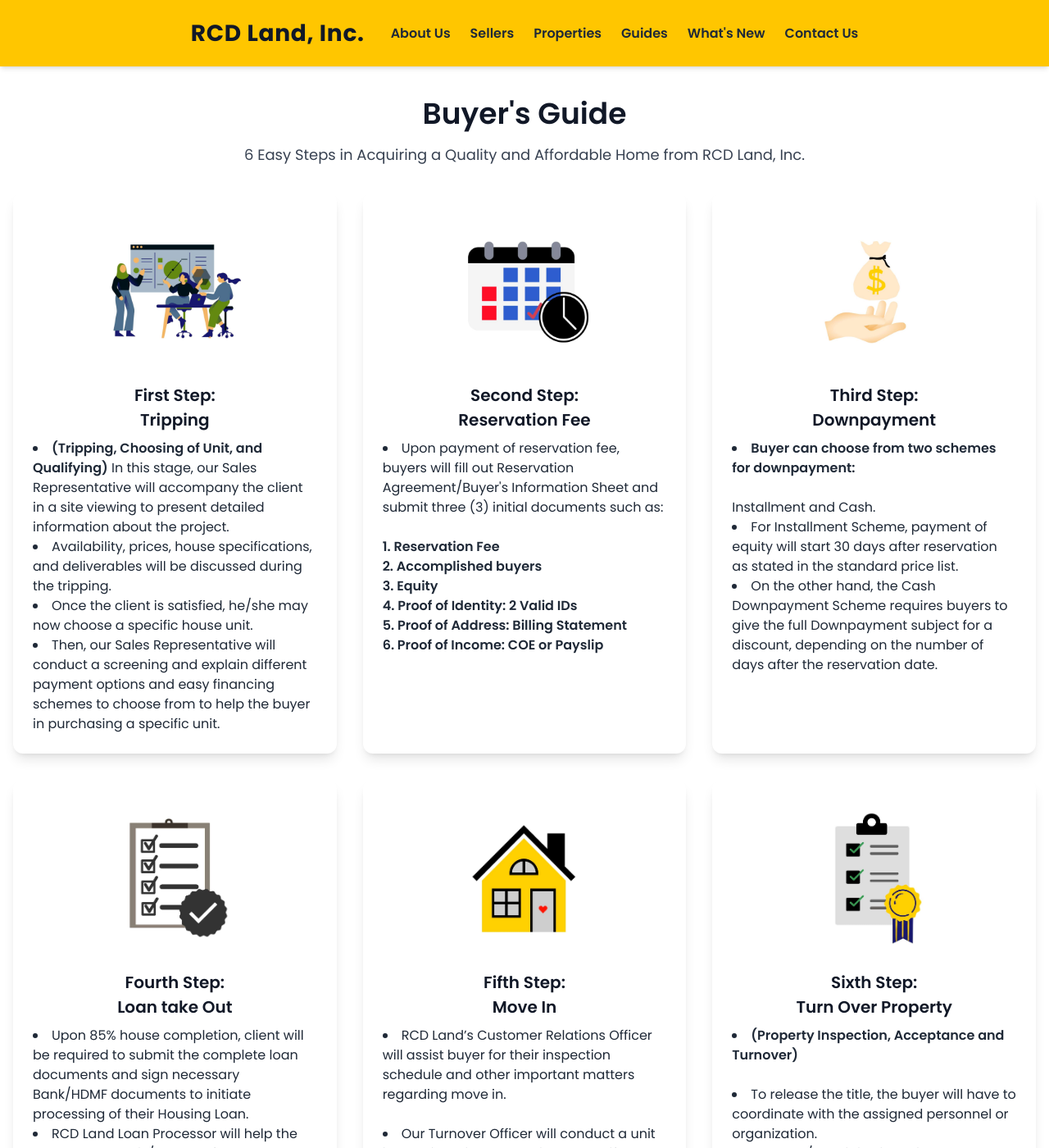
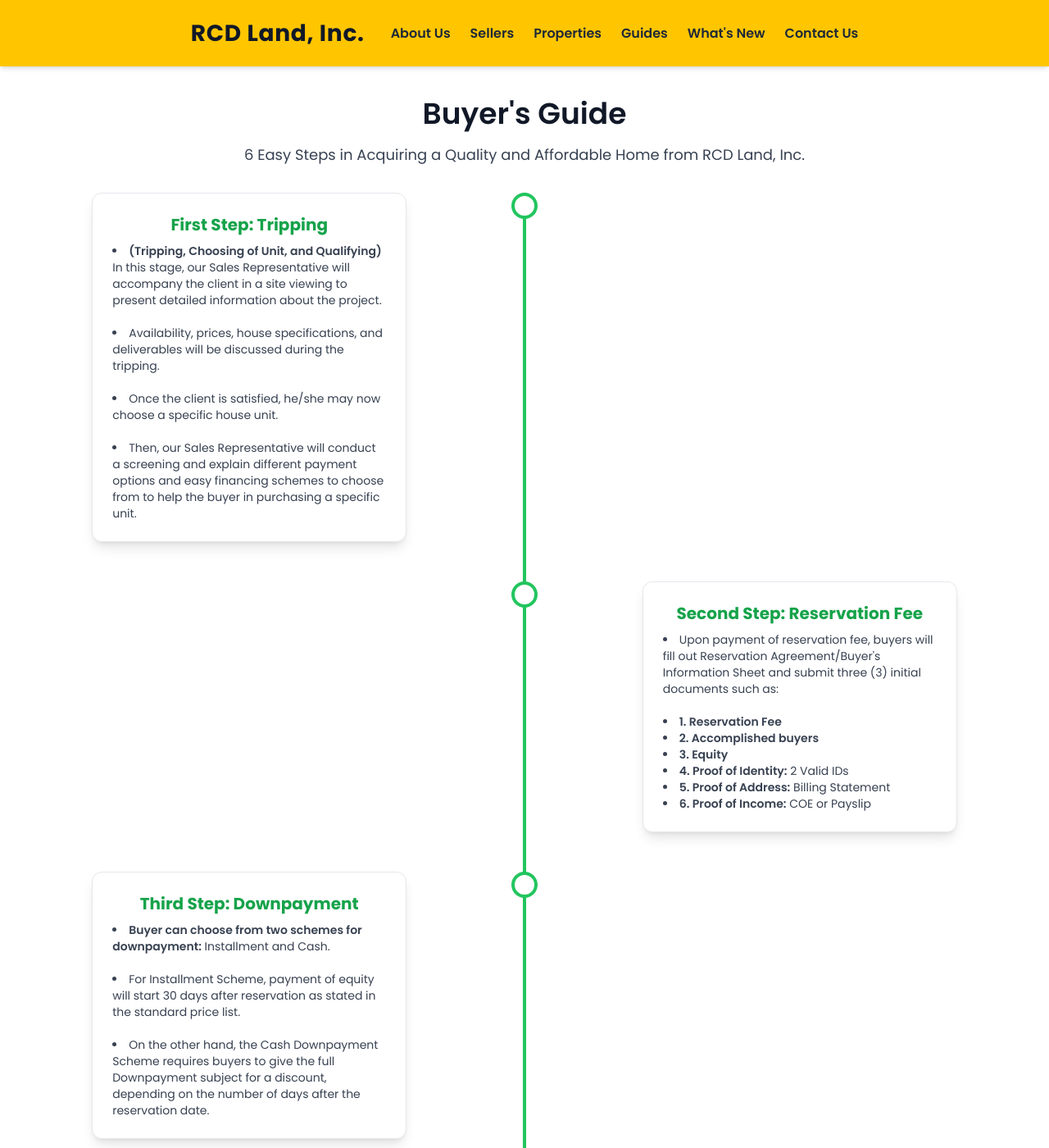
Before and after one commit to renrengabas/rcdland.com, a Jekyll site: the page built from guides/index.html, in a window 1280 px wide and 1400 px high, scrolled down 757 px. Shown: the whole window at 82% size. Built offline with Jekyll 4.4.1, drawn with Linux system fonts in a browser that asks for light colours; nearby versions of some CDN libraries; some of the changed text lies outside the part shown.

Commit message:
Changed the format style of 6 Easy Steps in Acquiring a Quality and Affordable Home from RCD Land, Inc. #455
Arrange the Buyer's Guide Page into a timeline type of layout

```diff
--- a/guides/index.html
+++ b/guides/index.html
@@ -44,114 +44,150 @@
   <p class="text-lg text-gray-700 mb-8 text-center">
     6 Easy Steps in Acquiring a Quality and Affordable Home from RCD Land, Inc.
   </p>
-
-  <!-- All Steps: Responsive Grid -->
-  <div class="grid grid-cols-1 sm:grid-cols-2 lg:grid-cols-3 gap-8 justify-center items-stretch">
-
+  <div class="relative flex flex-col items-center">
+    <!-- Vertical line -->
+    <div class="absolute left-1/2 transform -translate-x-1/2 h-full w-1 bg-green-500 z-0"></div>
+    <!-- Steps -->
+    <div class="w-full flex flex-col gap-12 z-10">
       <!-- Step 1 -->
-    <div class="bg-white rounded-xl shadow-lg p-6 flex flex-col items-center w-full h-auto min-h-[630px]">
-      <img class="w-32 sm:w-40 md:w-48 h-auto mb-4 max-w-full object-contain"
-           src="/assets/img/guides/buyers-1.jpg" alt="Pre-reservation">
-      <p class="text-[20px] font-semibold mb-2 text-gray-900 text-center">
-        First Step:<br>Tripping
-      </p>
-      <p class="text-gray-700 text-sm text-justify">
-       <li><span class="font-semibold">(Tripping, Choosing of Unit, and Qualifying)</span>
-        In this stage, our Sales Representative will accompany the client in a site viewing
-        to present detailed information about the project.</li>
-        <li>Availability, prices, house specifications,
-        and deliverables will be discussed during the tripping.
+      <div class="flex flex-col md:flex-row items-center md:items-start md:justify-between w-full">
+        <div class="md:w-1/2 md:pr-8 mb-6 md:mb-0 md:text-left">
+          <div class="bg-white rounded-xl shadow-lg p-6 max-w-sm w-full mx-auto border border-gray-200">
+            <h3 class="text-green-600 text-xl font-bold mb-2 text-center">
+              First Step: Tripping
+            </h3>
+            <ul class="text-gray-700 text-sm list-disc list-inside">
+              <li><span class="font-semibold">(Tripping, Choosing of Unit, and Qualifying)</span> In this stage, our Sales Representative will accompany the client in a site viewing to present detailed information about the project.</li>
+               <br>
+              <li>Availability, prices, house specifications, and deliverables will be discussed during the tripping.</li>
+               <br>
               <li>Once the client is satisfied, he/she may now choose a specific house unit.</li>
-        <li>Then, our Sales Representative will conduct a screening and explain different payment options and easy financing schemes to choose from
-        to help the buyer in purchasing a specific unit.
-      </p></li>
+               <br>
+              <li>Then, our Sales Representative will conduct a screening and explain different payment options and easy financing schemes to choose from to help the buyer in purchasing a specific unit.</li>
+            </ul>
           </div>
-
+        </div>
+        <div class="flex flex-col items-center">
+          <div class="w-8 h-8 rounded-full bg-white border-4 border-green-500 flex items-center justify-center z-10"></div>
+        </div>
+        <div class="md:w-1/2"></div>
+      </div>
       <!-- Step 2 -->
-    <div class="bg-white rounded-xl shadow-lg p-6 flex flex-col items-center w-full h-auto min-h-[630px]">
-      <img class="w-32 sm:w-40 md:w-48 h-auto mb-4 max-w-full object-contain"
-           src="/assets/img/guides/buyers-2.jpg" alt="Reservation & Booking">
-      <p class="text-[20px] font-semibold mb-2 text-gray-900 text-center">
-        Second Step:<br>Reservation Fee
-      </p>
-      <p class="text-gray-700 text-sm text-justify">
-        <li>Upon payment of reservation fee, buyers will fill out Reservation Agreement/Buyer's
-        Information Sheet and submit three (3) initial documents such as:
-        <br><br>
-          <span class="font-semibold">1. Reservation Fee<br>
-        <span class="font-semibold">2. Accomplished buyers<br>
-        <span class="font-semibold">3. Equity<br>
-        <span class="font-semibold">4. Proof of Identity:</span> 2 Valid IDs<br>
-        <span class="font-semibold">5. Proof of Address:</span> Billing Statement<br>
-        <span class="font-semibold">6. Proof of Income:</span> COE or Payslip
-      </p></li>
+      <div class="flex flex-col md:flex-row items-center md:items-start md:justify-between w-full">
+        <div class="md:w-1/2"></div>
+        <div class="flex flex-col items-center">
+          <div class="w-8 h-8 rounded-full bg-white border-4 border-green-500 flex items-center justify-center z-10"></div>
         </div>
-
+        <div class="md:w-1/2 md:pl-8 mb-6 md:mb-0">
+          <div class="bg-white rounded-xl shadow-lg p-6 max-w-sm w-full mx-auto border border-gray-200">
+            <h3 class="text-green-600 text-xl font-bold mb-2 text-center">
+              Second Step: Reservation Fee
+            </h3>
+            <ul class="text-gray-700 text-sm list-disc list-inside">
+              <li>Upon payment of reservation fee, buyers will fill out Reservation Agreement/Buyer's Information Sheet and submit three (3) initial documents such as:</li>
+              <br>
+              <li><span class="font-semibold">1. Reservation Fee</span></li>
+              <li><span class="font-semibold">2. Accomplished buyers</span></li>
+              <li><span class="font-semibold">3. Equity</span></li>
+              <li><span class="font-semibold">4. Proof of Identity:</span> 2 Valid IDs</li>
+              <li><span class="font-semibold">5. Proof of Address:</span> Billing Statement</li>
+              <li><span class="font-semibold">6. Proof of Income:</span> COE or Payslip</li>
+            </ul>
+          </div>
+        </div>
+      </div>
       <!-- Step 3 -->
-    <div class="bg-white rounded-xl shadow-lg p-6 flex flex-col items-center w-full h-auto min-h-[630px]">
-      <img class="w-32 sm:w-40 md:w-48 h-auto mb-4 max-w-full object-contain"
-           src="/assets/img/guides/buyers-3.jpg" alt="Downpayment">
-      <p class="text-[20px] font-semibold mb-2 text-gray-900 text-center">
-        Third Step:<br>Downpayment
-      </p>
-      <p class="text-gray-700 text-sm text-justify">
-        <li><span class="font-semibold">Buyer can choose from two schemes for downpayment:</span><br><br>
-        Installment and Cash.</li>
+      <div class="flex flex-col md:flex-row items-center md:items-start md:justify-between w-full">
+        <div class="md:w-1/2 md:pr-8 mb-6 md:mb-0 md:text-left">
+          <div class="bg-white rounded-xl shadow-lg p-6 max-w-sm w-full mx-auto border border-gray-200">
+            <h3 class="text-green-600 text-xl font-bold mb-2 text-center">
+              Third Step: Downpayment
+            </h3>
+            <ul class="text-gray-700 text-sm list-disc list-inside">
+              <li><span class="font-semibold">Buyer can choose from two schemes for downpayment:</span> Installment and Cash.</li>
+              <br>
               <li>For Installment Scheme, payment of equity will start 30 days after reservation as stated in the standard price list.</li>
-        <li>On the other hand, the Cash Downpayment Scheme requires buyers to give the full Downpayment subject for a discount, depending on
-        the number of days after the reservation date.</li>
-      </p>
+              <br>
+              <li>On the other hand, the Cash Downpayment Scheme requires buyers to give the full Downpayment subject for a discount, depending on the number of days after the reservation date.</li>
+            </ul>
           </div>
-
+        </div>
+        <div class="flex flex-col items-center">
+          <div class="w-8 h-8 rounded-full bg-white border-4 border-green-500 flex items-center justify-center z-10"></div>
+        </div>
+        <div class="md:w-1/2"></div>
+      </div>
       <!-- Step 4 -->
-    <div class="bg-white rounded-xl shadow-lg p-6 flex flex-col items-center w-full h-auto min-h-[630px]">
-      <img class="w-32 sm:w-40 md:w-48 h-auto mb-4 max-w-full object-contain"
-           src="/assets/img/guides/buyers-4.jpg" alt="Loan Process and Take Out">
-      <p class="text-[20px] font-semibold mb-2 text-gray-900 text-center">
-        Fourth Step:<br>Loan take Out
-      </p>
-      <p class="text-gray-700 text-sm text-justify">
-        <li>Upon 85% house completion, client will be required to submit the complete loan documents and sign necessary
-        Bank/HDMF documents to initiate processing of their Housing Loan.</li>
+      <div class="flex flex-col md:flex-row items-center md:items-start md:justify-between w-full">
+        <div class="md:w-1/2"></div>
+        <div class="flex flex-col items-center">
+          <div class="w-8 h-8 rounded-full bg-white border-4 border-green-500 flex items-center justify-center z-10"></div>
+        </div>
+        <div class="md:w-1/2 md:pl-8 mb-6 md:mb-0">
+          <div class="bg-white rounded-xl shadow-lg p-6 max-w-sm w-full mx-auto border border-gray-200">
+            <h3 class="text-green-600 text-xl font-bold mb-2 text-center">
+              Fourth Step: Loan Take Out
+            </h3>
+            <ul class="text-gray-700 text-sm list-disc list-inside">
+              <li>Upon 85% house completion, client will be required to submit the complete loan documents and sign necessary Bank/HDMF documents to initiate processing of their Housing Loan.</li>
+              <br>
               <li>RCD Land Loan Processor will help the buyer process his/her loan for convenience.</li>
-        <li>For Bank/Pag-Ibig Financing, client will need the ff: MSVS, ESAV, Updated Job Contract/ COE, Updated Proof of Billing, 6 Months Payslip, Notarized/ Consularized
-         SPA if applicable, 2x2 ID Picture, Signed Housing Application Form, and Signed CTS.</p></li>
-     <p class="text-gray-700 text-sm text-justify">
+              <br>
+              <li>For Bank/Pag-Ibig Financing, client will need the ff: MSVS, ESAV, Updated Job Contract/ COE, Updated Proof of Billing, 6 Months Payslip, Notarized/ Consularized SPA if applicable, 2x2 ID Picture, Signed Housing Application Form, and Signed CTS.</li>
+              <br>
               <li>Upon take out, client is required to settle bank charges, insurances and other charges.</li>
+              <br>
               <li>Loan/bank processor must inform and send take out letter to buyers.</li>
-        <li>For In-House Financing (RCD Land, Inc.), buyers must update their accounts once unit has been completed and issue post-dated
-         checks prior to application for move in.</li>
-      </p>
+              <br>
+              <li>For In-House Financing (RCD Land, Inc.), buyers must update their accounts once unit has been completed and issue post-dated checks prior to application for move in.</li>
+            </ul>
           </div>
-
+        </div>
+      </div>
       <!-- Step 5 -->
-    <div class="bg-white rounded-xl shadow-lg p-6 flex flex-col items-center w-full h-auto min-h-[630px]">
-      <img class="w-32 sm:w-40 md:w-48 h-auto mb-4 max-w-full object-contain"
-       src="/assets/img/guides/buyers-5.jpg" alt="Move In">
-      <p class="text-[20px] font-semibold mb-2 text-gray-900 text-center">
-        Fifth Step:<br>Move In
-      </p>
-      <p class="text-gray-700 text-sm text-justify">
-      <li>RCD Land’s Customer Relations Officer will assist buyer for their inspection schedule and other important matters regarding move in.<br><br></li>
+      <div class="flex flex-col md:flex-row items-center md:items-start md:justify-between w-full">
+        <div class="md:w-1/2 md:pr-8 mb-6 md:mb-0 md:text-left">
+          <div class="bg-white rounded-xl shadow-lg p-6 max-w-sm w-full mx-auto border border-gray-200">
+            <h3 class="text-green-600 text-xl font-bold mb-2 text-center">
+              Fifth Step: Move In
+            </h3>
+            <ul class="text-gray-700 text-sm list-disc list-inside">
+              <li>RCD Land’s Customer Relations Officer will assist buyer for their inspection schedule and other important matters regarding move in.</li>
+              <br>
               <li>Our Turnover Officer will conduct a unit inspection with buyer, will also rectify buyer’s concern on their Punchlist Form.</li>
+              <br>
               <li>Once concerns have been addressed, the Property Management Department will turnover unit keys to buyers and orient them regarding Deed of Restrictions.</li>
-      </p>
+            </ul>
           </div>
-
+        </div>
+        <div class="flex flex-col items-center">
+          <div class="w-8 h-8 rounded-full bg-white border-4 border-green-500 flex items-center justify-center z-10"></div>
+        </div>
+        <div class="md:w-1/2"></div>
+      </div>
       <!-- Step 6 -->
-    <div class="bg-white rounded-xl shadow-lg p-6 flex flex-col items-center w-full h-auto min-h-[630px]">
-      <img class="w-32 sm:w-40 md:w-48 h-auto mb-4 max-w-full object-contain"
-           src="/assets/img/guides/buyers-6.jpg" alt="Turn Over Property">
-      <p class="text-[20px] font-semibold mb-2 text-gray-900 text-center">
-        Sixth Step:<br>Turn Over Property
-      </p>
-      <p class="text-gray-700 text-sm text-justify">
-        <li><span class="font-semibold">(Property Inspection, Acceptance and Turnover)</span><br><br></li>
+      <div class="flex flex-col md:flex-row items-center md:items-start md:justify-between w-full">
+        <div class="md:w-1/2"></div>
+        <div class="flex flex-col items-center">
+          <div class="w-8 h-8 rounded-full bg-white border-4 border-green-500 flex items-center justify-center z-10"></div>
+        </div>
+        <div class="md:w-1/2 md:pl-8 mb-6 md:mb-0">
+          <div class="bg-white rounded-xl shadow-lg p-6 max-w-sm w-full mx-auto border border-gray-200">
+            <h3 class="text-green-600 text-xl font-bold mb-2 text-center">
+              Sixth Step: Turn Over Property
+            </h3>
+            <ul class="text-gray-700 text-sm list-disc list-inside">
+              <li><span class="font-semibold">(Property Inspection, Acceptance and Turnover)</span></li>
+              <br>
               <li>To release the title, the buyer will have to coordinate with the assigned personnel or organization.</li>
-        <li>For Bank/Pag-ibig Financing, the corresponding Bank/Pag-ibig branch must inform the buyer regarding the
-        title process and the date of release.</li>
+              <br>
+              <li>For Bank/Pag-ibig Financing, the corresponding Bank/Pag-ibig branch must inform the buyer regarding the title process and the date of release.</li>
+              <br>
               <li>If buyer is under In-house financing, our Credit and Collection Officer must inform the buyer regarding the title process and date of release once account is fully paid.</li>
-      </p>
+            </ul>
+          </div>
+        </div>
+      </div>
     </div>
   </div>
 </section>
```
Lines whose indentation alone changed are shown as unchanged.
